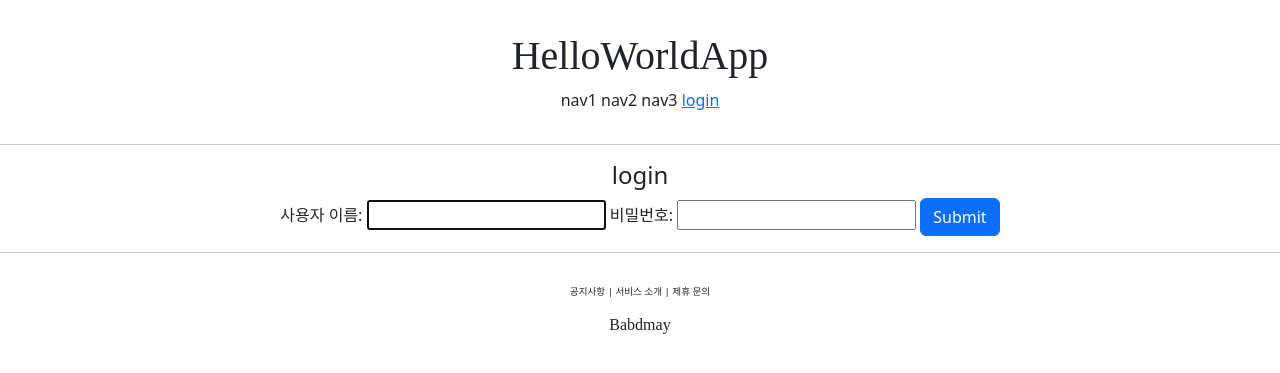
After one commit to mrri-18/babdy, a Django app: page /account/login/ in a window 1280 px wide. The commit adds this page. Shown: the top 373 px of the page. Run offline with Django 4.2, Linux system fonts and the light colour scheme; some web fonts are replaced.

Commit message:
lesson22 login redirect

```diff
--- /dev/null
+++ b/accountapp/templates/accountapp/login.html
@@ -0,0 +1,16 @@
+{% extends 'base.html' %}
+{% block content%}
+<div style="text-align:center">
+
+  <div>
+    <h4>login </h4>
+  </div>
+  <div>
+    <form action="" method="post">
+      {% csrf_token %}
+      {{ form }}
+      <input type="submit" class="btn btn-primary">
+    </form>
+    </div>
+</div>
+{% endblock %}
--- a/accountapp/urls.py
+++ b/accountapp/urls.py
@@ -1,3 +1,4 @@
+from django.contrib.auth.views import LoginView, LogoutView
 from django.urls import path,include
 
 from accountapp.views import hello_world, AccountCreateView
@@ -6,4 +7,6 @@ app_name="accountapp" #지정-> hello_wolrd 경로로 접근할 때
 urlpatterns = [
     path('hello_world/',hello_world,name='hello_world'), # account 하위 주소인 hello_world 주소로 접근하면 view를 보여주겠다 함수 기반은 그냥 함수명만 써줘도 괜찮
     path('create/',AccountCreateView.as_view(),name='create'), #클래스 기반은 함수와 함께
+    path('login/',LoginView.as_view(template_name='accountapp/login.html'),name='login'),
+    path('logout/',LogoutView.as_view(),name='logout'),
 ]
--- a/babdmay/settings.py
+++ b/babdmay/settings.py
@@ -14,6 +14,8 @@ from pathlib import Path
 
 import environ
 import os
+
+from django.urls import reverse_lazy
 
 env = environ.Env(
     # set casting, default value
@@ -126,3 +128,5 @@ STATIC_ROOT = os.path.join(BASE_DIR, 'staticfiles')
 # https://docs.djangoproject.com/en/4.2/ref/settings/#default-auto-field
 
 DEFAULT_AUTO_FIELD = 'django.db.models.BigAutoField'
+LOGIN_REDIRECT_URL=reverse_lazy('accountapp:hello_world')
+LOGOUT_REDIRECT_URL=reverse_lazy('accountapp:login')
--- a/templates/header.html
+++ b/templates/header.html
@@ -6,6 +6,11 @@
          <span>nav1</span>
          <span>nav2</span>
          <span>nav3</span>
-         <span>nav4</span>
+
+         {% if not user.is_authenticated %}
+         <a href="{% url 'accountapp:login'%}?next={{request.path}}"><span>login</span></a>
+         {%else%}
+         <a href="{% url 'accountapp:logout'%}?next={{request.path}}"><span>logout</span></a>
+         {% endif %}
      </div>
  </div>
```
Also changed, not shown: accountapp/views.py (line endings or trailing spaces).
